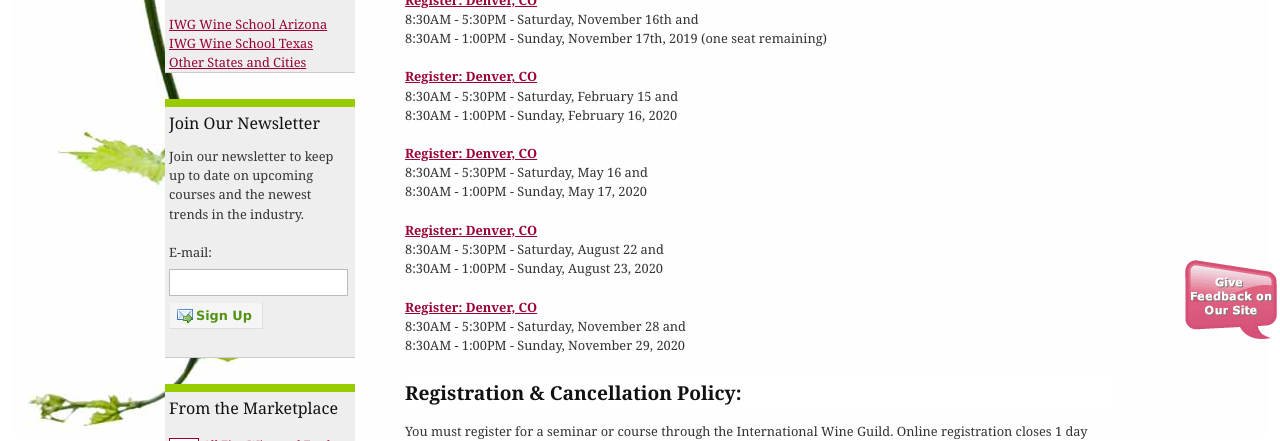
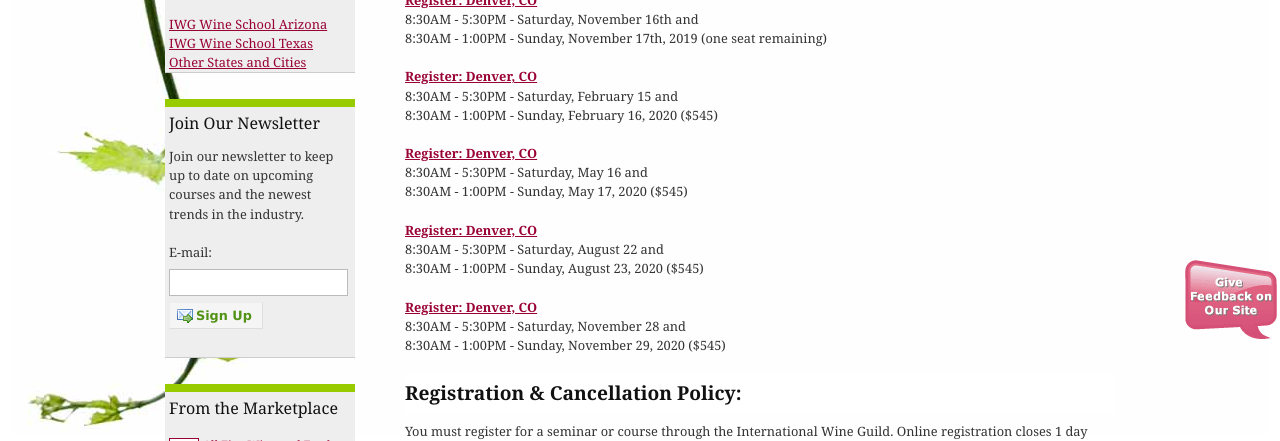
Before and after one commit to CKDev/internationalwineguild.com, a Jekyll site: the page built from level-i-register-for-the-guild-fine-spirits-certification-seminar.html, in a window 1280 px wide. Shown: the part 545-986 px from the top of the page. Built offline with Jekyll 4.4.1, drawn with Linux system fonts in a browser that asks for light colours; a script that is not in the unit is left out; comment, search, counter and statistics services are not loaded.

Commit message:
Update level-i-register-for-the-guild-fine-spirits-certification-seminar.html

```diff
--- a/level-i-register-for-the-guild-fine-spirits-certification-seminar.html
+++ b/level-i-register-for-the-guild-fine-spirits-certification-seminar.html
@@ -13,31 +13,31 @@
 </p>
 
 <p><a class="ga-track"
-    href="http://ww4.aitsafe.com/cf/add.cfm?userid=6714687&amp;product=Level+1+Spirits+Seminar+Denver++-++02/15-16/2020&amp;price=495&amp;return=www.internationalwineguild.com/level-i-register-for-the-guild-fine-spirits-certification-seminar"><strong>Register:
+    href="http://ww4.aitsafe.com/cf/add.cfm?userid=6714687&amp;product=Level+1+Spirits+Seminar+Denver++-++02/15-16/2020&amp;price=545&amp;return=www.internationalwineguild.com/level-i-register-for-the-guild-fine-spirits-certification-seminar"><strong>Register:
       Denver, CO<br>
     </strong></a>8:30AM - 5:30PM - Saturday, February 15 and<br>
-  8:30AM - 1:00PM - Sunday, February 16, 2020
+  8:30AM - 1:00PM - Sunday, February 16, 2020 ($545)
 </p>
 
 <p><a class="ga-track"
-    href="http://ww4.aitsafe.com/cf/add.cfm?userid=6714687&amp;product=Level+1+Spirits+Seminar+Denver++-++05/16-17/2020&amp;price=495&amp;return=www.internationalwineguild.com/level-i-register-for-the-guild-fine-spirits-certification-seminar"><strong>Register:
+    href="http://ww4.aitsafe.com/cf/add.cfm?userid=6714687&amp;product=Level+1+Spirits+Seminar+Denver++-++05/16-17/2020&amp;price=545&amp;return=www.internationalwineguild.com/level-i-register-for-the-guild-fine-spirits-certification-seminar"><strong>Register:
       Denver, CO<br>
     </strong></a>8:30AM - 5:30PM - Saturday, May 16 and<br>
-  8:30AM - 1:00PM - Sunday, May 17, 2020
+  8:30AM - 1:00PM - Sunday, May 17, 2020 ($545)
 </p>
 
 <p><a class="ga-track"
-    href="http://ww4.aitsafe.com/cf/add.cfm?userid=6714687&amp;product=Level+1+Spirits+Seminar+Denver++-++08/22-23/2020&amp;price=495&amp;return=www.internationalwineguild.com/level-i-register-for-the-guild-fine-spirits-certification-seminar"><strong>Register:
+    href="http://ww4.aitsafe.com/cf/add.cfm?userid=6714687&amp;product=Level+1+Spirits+Seminar+Denver++-++08/22-23/2020&amp;price=545&amp;return=www.internationalwineguild.com/level-i-register-for-the-guild-fine-spirits-certification-seminar"><strong>Register:
       Denver, CO<br>
     </strong></a>8:30AM - 5:30PM - Saturday, August 22 and<br>
-  8:30AM - 1:00PM - Sunday, August 23, 2020
+  8:30AM - 1:00PM - Sunday, August 23, 2020 ($545)
 </p>
 
 <p><a class="ga-track"
-    href="http://ww4.aitsafe.com/cf/add.cfm?userid=6714687&amp;product=Level+1+Spirits+Seminar+Denver++-++11/28-29/2020&amp;price=495&amp;return=www.internationalwineguild.com/level-i-register-for-the-guild-fine-spirits-certification-seminar"><strong>Register:
+    href="http://ww4.aitsafe.com/cf/add.cfm?userid=6714687&amp;product=Level+1+Spirits+Seminar+Denver++-++11/28-29/2020&amp;price=545&amp;return=www.internationalwineguild.com/level-i-register-for-the-guild-fine-spirits-certification-seminar"><strong>Register:
       Denver, CO<br>
     </strong></a>8:30AM - 5:30PM - Saturday, November 28 and<br>
-  8:30AM - 1:00PM - Sunday, November 29, 2020
+  8:30AM - 1:00PM - Sunday, November 29, 2020 ($545)
 </p>
 
 <h3><strong>Registration &amp; Cancellation Policy: </strong></h3>
```
